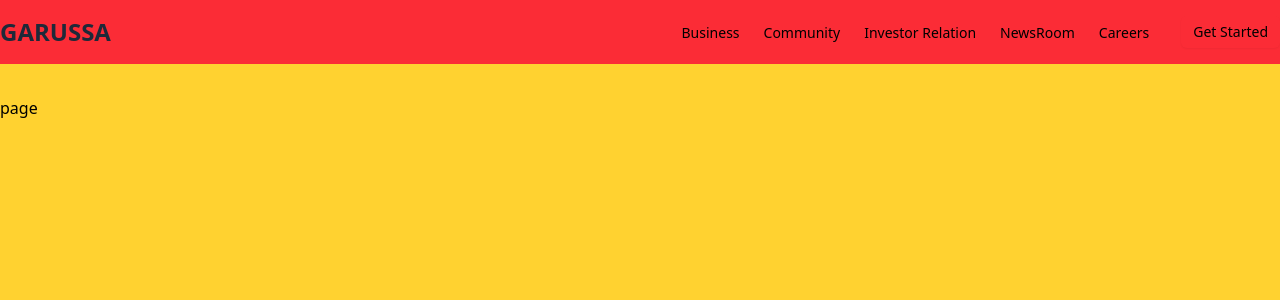
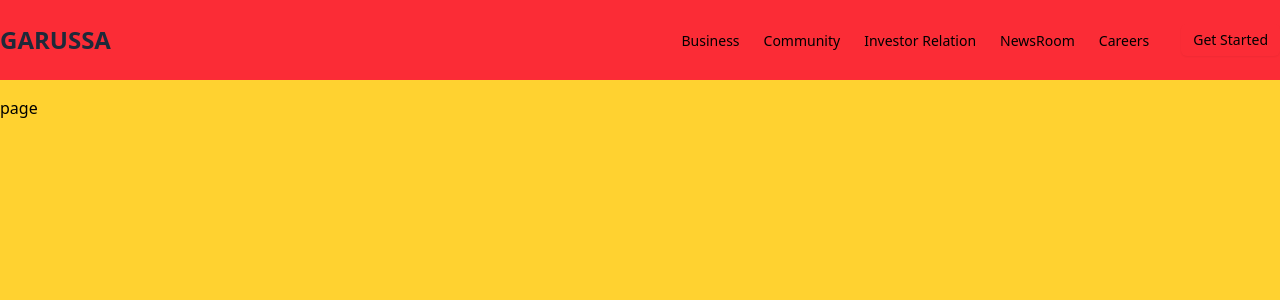
Before and after one commit to Gaurssa/gaurssa-main-website, a Next.js app: page / in a window 1280 px wide. Shown: the top 300 px of the page. Built offline with nearby package versions, Linux system fonts and the light colour scheme.

Commit message:
test: project setup

```diff
--- a/components/navbar/Navbar.tsx
+++ b/components/navbar/Navbar.tsx
@@ -42,7 +42,7 @@ export const Navbar: React.FC = () => {
 		<nav
 			className={cn(
 				'fixed w-full z-50 transition-all duration-300 bg-red-500 ',
-				isScrolled ? 'shadow-md py-2' : ' py-4'
+				isScrolled ? 'shadow-md py-4' : ' py-6'
 			)}
 		>
 			<div className="container-custom">
```
